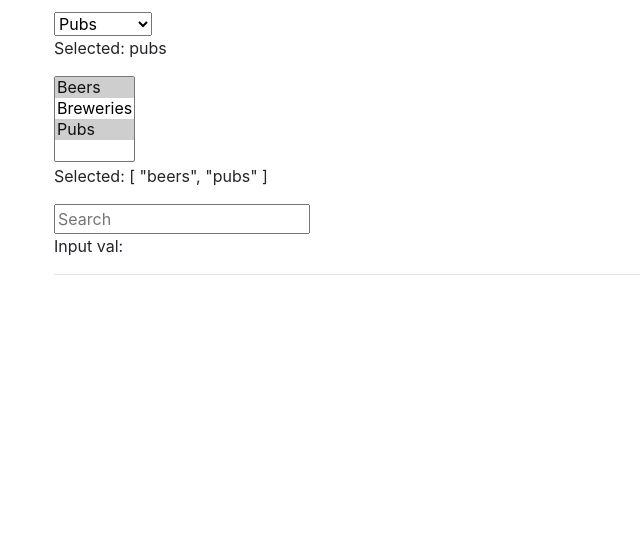
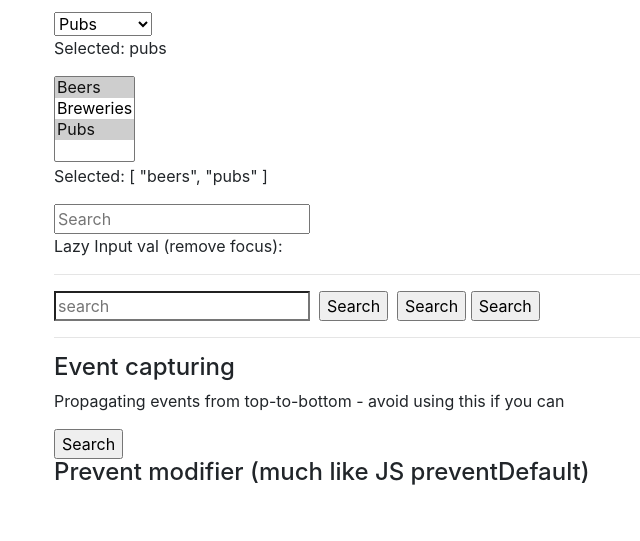
Before and after one commit to bryanleonard/vue, a PHP site: page / in a window 1280 px wide. Shown: the part 590-1131 px from the top of the page, without its empty margins (31-671 px from the left). Before the commit the page ends 865 px from the top, so only its background shows below. Run offline with PHP 8.4, Linux system fonts and the light colour scheme; some libraries are stand-ins or nearby versions.

Commit message:
More things

```diff
--- a/index.php
+++ b/index.php
@@ -15,7 +15,7 @@
 	  </style>
   </head>
   <body>
-	<section id="growler" class="container pt-3" v-cloak>
+	<section id="growler" class="container pt-3 pb-5" v-cloak>
 
 <!--       <h1>{{appName}}</h1> -->
 
@@ -98,11 +98,29 @@
 				v-model.lazy="lazyQuery"
 				placeholder="Search"
 			><br>
-			Input val: {{ lazyQuery }}
+			Lazy Input val (remove focus): {{ lazyQuery }}
 		</p>
 
 <hr>
 
+	<p>
+		<input type="search" v-model="query" placeholder="search">&nbsp;
+		<button type="button" v-on:click="executeSearch">Search</button>&nbsp;
+		<button type="button" v-on:click="eventParam">Search</button>
+		<button type="button" v-on:click="eventParamToken('token', $event)">Search</button>
+	</p>
+
+
+<hr>
+	<h4>Event capturing</h4>
+	<p>Propagating events from top-to-bottom - avoid using this if you can</p>
+	<div v-on:click.capture="grandparentClick">
+		<div c-on:click.capture="parentClick">
+			<button v-on:click.capture="executeSearch">Search</button>
+		</div>
+	</div>
+
+	<h4>Prevent modifier (much like JS preventDefault)</h4>
 
 
 
--- a/scripts.js
+++ b/scripts.js
@@ -9,9 +9,25 @@ let Growler = new Vue({
     searchIndex: 'beers',
     selectSearchIndex: 'pubs',
     selectSearchIndexes: ['beers', 'pubs'],
-    lazyQuery: ''
-  }
+    lazyQuery: '',
+
+  },
+  methods: {
+    	executeSearch: function() {
+    		console.log(this);
+    		alert(this, this.query)
+    	},
+    	eventParam: function(evt) {
+    		console.log(evt, evt.target.innerText);
+    	},
+    	eventParamToken: function(t, e) {
+    		let msg='Token: ' + t + ' Query: ' + this.query + ' Button: ' + e.target.innerText;
+    		console.log(msg);
+    	}
+    }
 
 });
 
 // Vue.config.devtools = true;
+// v-on shorthand syntax is @
+// <button @click="executeSearch"...>
```
Also changed, not shown: README.md.
